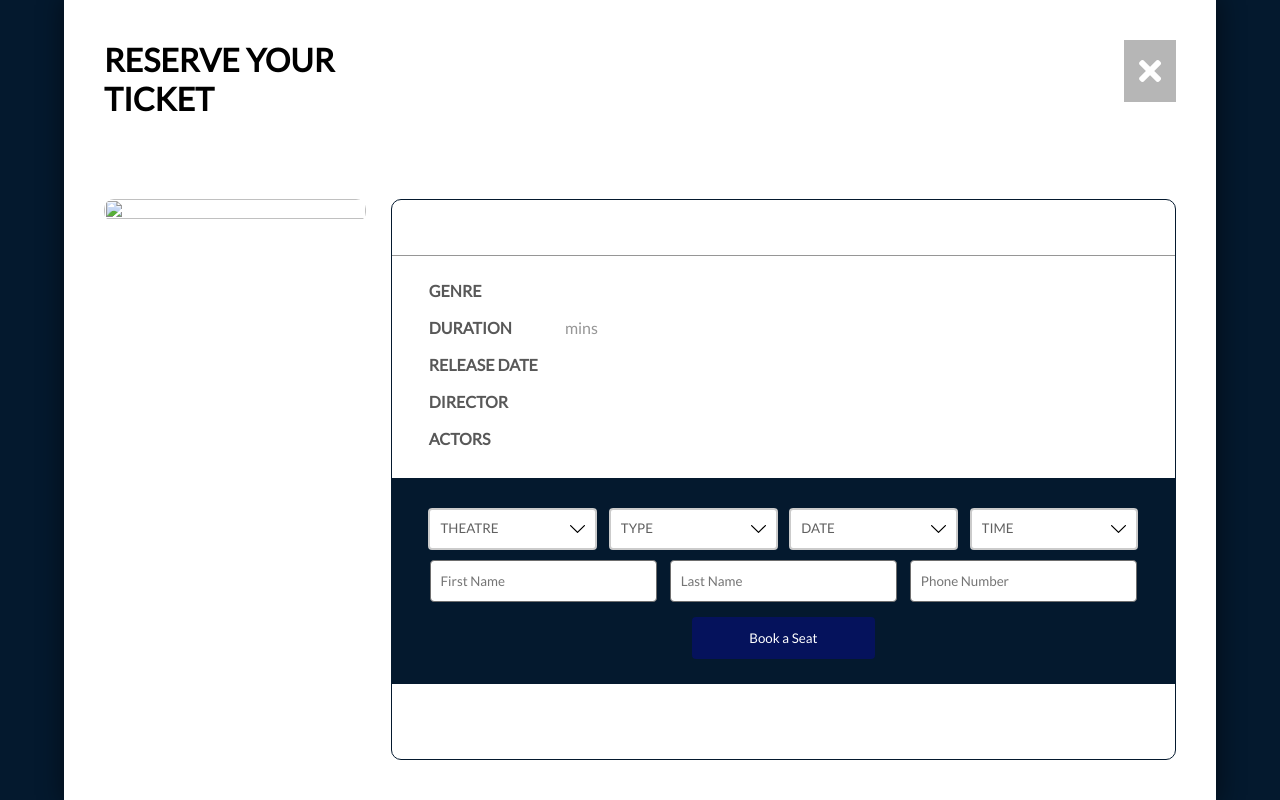
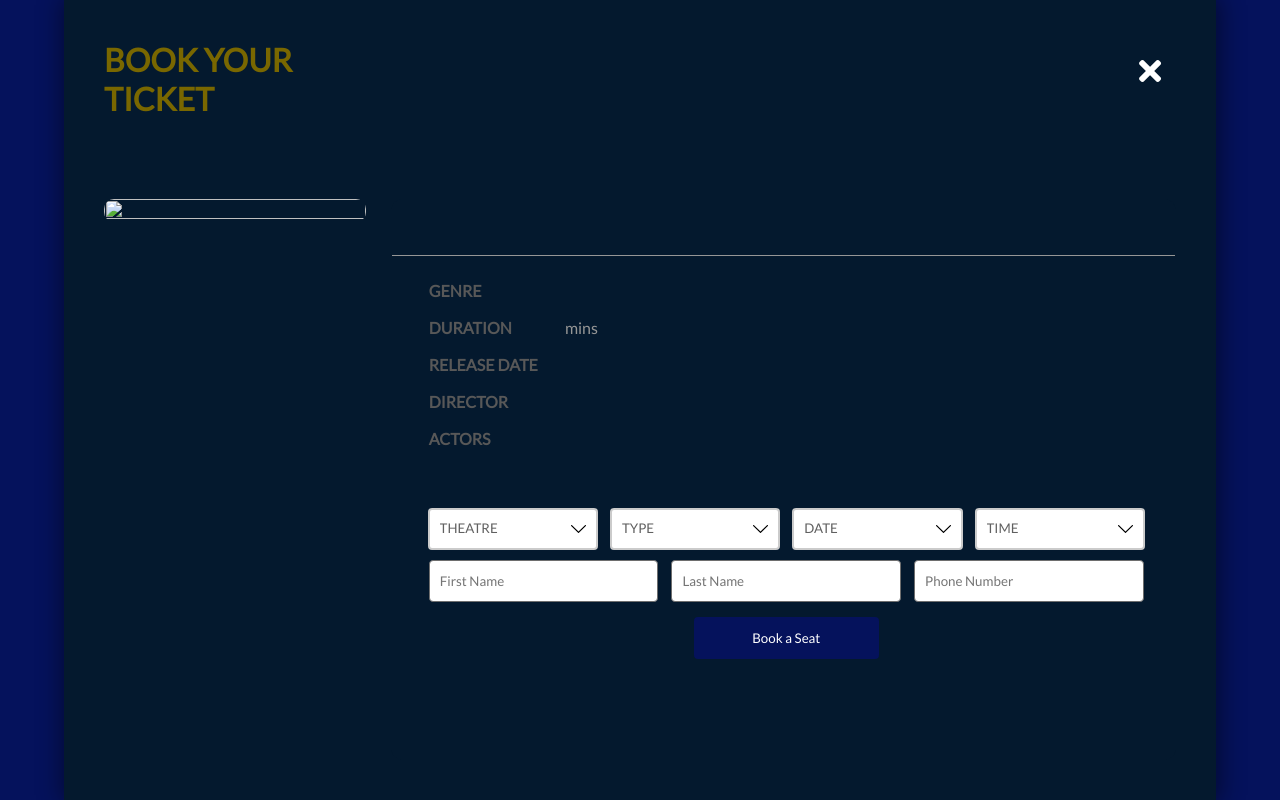
Before and after one commit to KaushalBarhate/Big-Cinema, a PHP site: page /booking.php?id=1 in a window 1280 px wide. Run offline with PHP 8.4, Linux system fonts and the light colour scheme; data that the repository does not hold is empty.

Commit message:
Edited Booking

```diff
--- a/booking.php
+++ b/booking.php
@@ -20,10 +20,10 @@
     <link rel="icon" type="image/png" href="img/logo.png">
 </head>
 
-<body style="background-color:#04192e;">
+<body style="background-color:#05125c;">
     <div class="booking-panel">
         <div class="booking-panel-section booking-panel-section1">
-            <h1>RESERVE YOUR TICKET</h1>
+            <h1>BOOK YOUR TICKET</h1>
         </div>
         <div class="booking-panel-section booking-panel-section2" onclick="window.history.go(-1); return false;">
             <i class="fas fa-2x fa-times"></i>
--- a/style/styles.css
+++ b/style/styles.css
@@ -418,7 +418,7 @@ footer {
   display: grid;
   grid-gap: 25px;
   grid-template-columns: 1fr 3fr;
-  background-color: #fff;
+  background-color: #04192e;
   padding: 40px;
   box-shadow: 1px 0px 23px 3px rgba(0, 0, 0, 0.45);
   -webkit-box-shadow: 1px 0px 23px 3px rgba(0, 0, 0, 0.45);
@@ -432,11 +432,15 @@ footer {
 .booking-panel-section1 {
 }
 
+.booking-panel-section1 > h1 {
+color: #796700;
+}
+
 .booking-panel-section2 {
 }
 
 .booking-panel-section2 > i {
-  background-color: #b6b6b6;
+  background-color: #04192e;
   color: #fff;
   padding: 15px;
   float: right;
@@ -464,12 +468,12 @@ footer {
 .booking-panel-section4 {
   border-radius: 10px;
   border: 1px #04192e solid;
-  background-color: #fff;
+  background-color: #04192e;
 }
 
 .booking-panel-section4 > .title {
   border-bottom: #969696 1px solid;
-  color: #04192e;
+  color: #ffffff;
   padding: 0 0 15px 0;
   margin: 0 0 15px 0;
   font-size: 24pt;
@@ -494,9 +498,9 @@ footer {
 
 .booking-form-container {
   background-color: #04192e;
-  width: 100%;
+  width: 101%;
   padding: 25px;
-  margin: 20px 0;
+  margin: 20px -1px;
 }
 
 .booking-form-container form {
```
